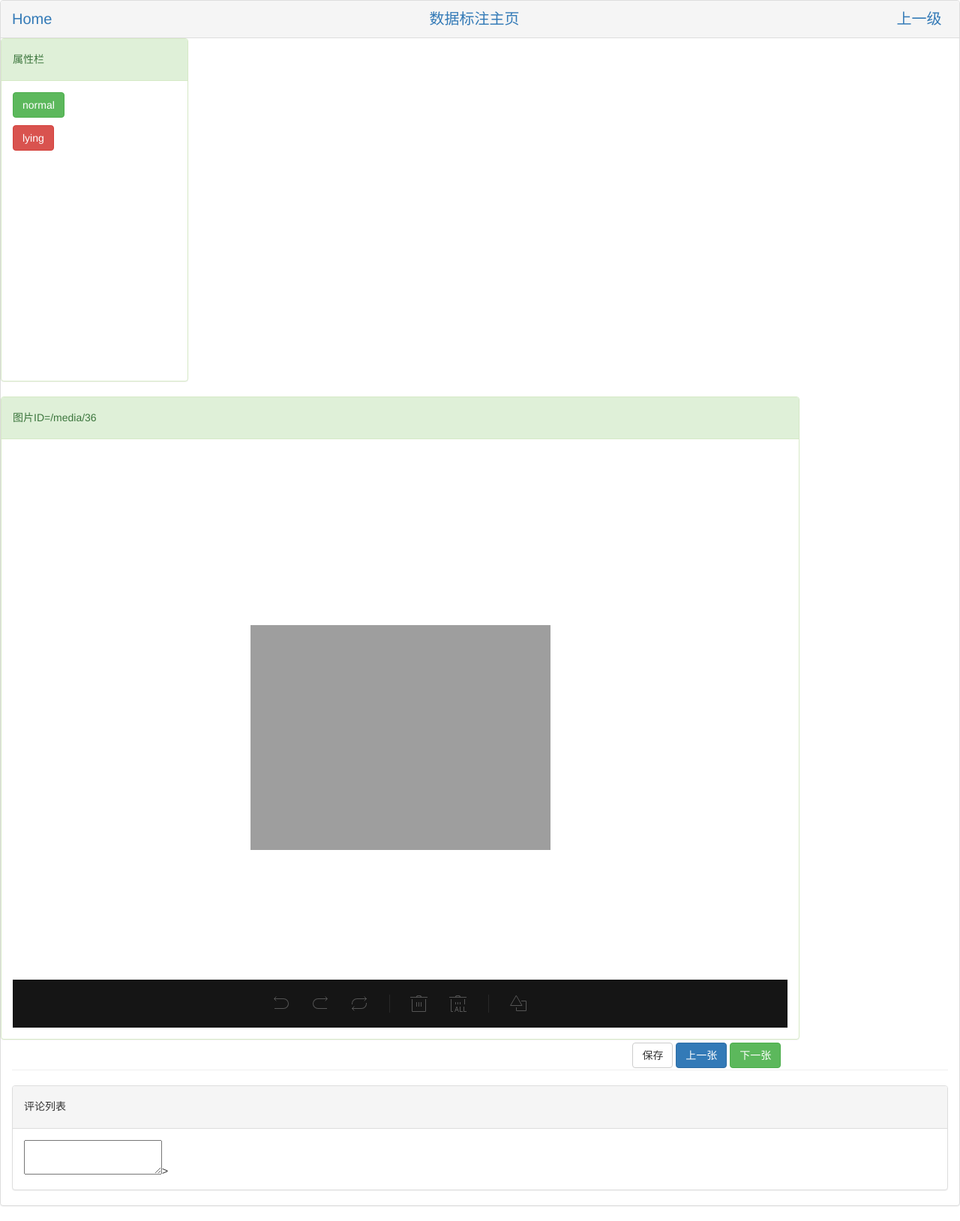
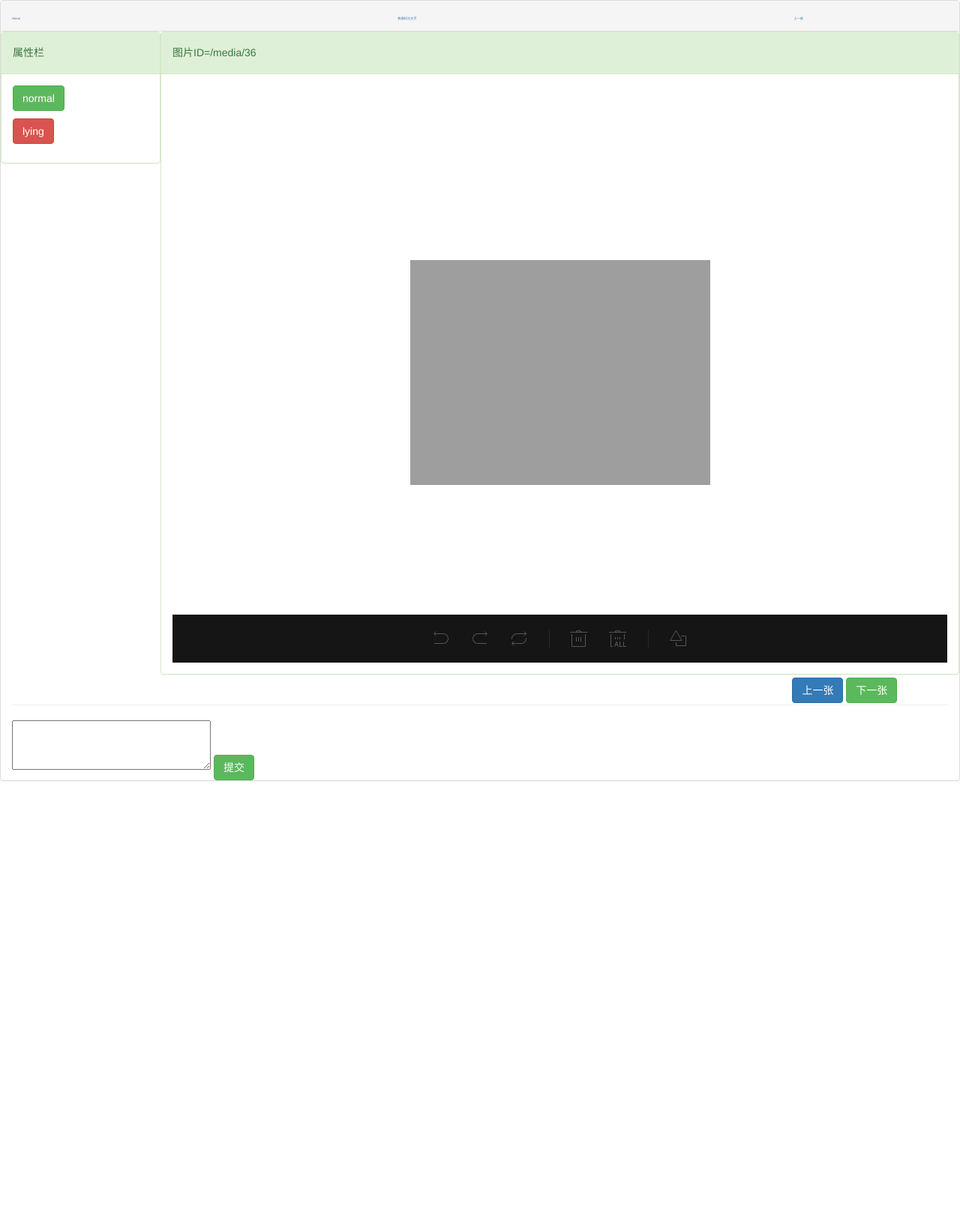
Before and after one commit to slm1996/DataMarker, a Django app: page /tagPage/ in a window 1280 px wide. Shown: the part 52-1681 px from the top of the page at 75% size. After the commit the page ends 1114 px from the top, so only its background shows below. Run offline with Django 3.2, Linux system fonts and the light colour scheme; the visitor is signed in with stand-in values (Sample User, id 1); a map, chart or similar area stays blank; some libraries are stand-ins or nearby versions.

Commit message:
11-23 commit

```diff
--- a/static/css/tagpage.css
+++ b/static/css/tagpage.css
@@ -12,7 +12,7 @@
 
 /*}*/
 .s{
-    font-size: 20px;
+    font-size: 30%;
 }
 .s2{
     margin-left: 40%;
@@ -24,7 +24,3 @@
     margin-left: 80%;
 
 }
-/*.collapse navbar-collapse{*/
-/*!* 设置鼠标悬停时鼠标指针的形状为手型 *!*/
-    /*cursor:pointer;*/
-/*}*/
--- a/templates/tagPage.html
+++ b/templates/tagPage.html
@@ -28,14 +28,14 @@
         {% csrf_token %}
         <div class="container-fluid">
             <div class="row">
-                <div class="col-md-2" style="padding: 0;width: 250px">
+                <div class="col-md-2" style="padding: 0;">
                     <div class="panel panel-success">
                         <div class="panel-heading">
                             <h5>属性栏</h5>
                         </div>
-                        <div class="panel-body" style="height: 400px">
+                        <div class="panel-body">
                             <p>
-                                <button class="btn btn-success normal">normal</button>
+                                <button type="reset" class="btn btn-success normal">normal</button>
                             </p>
                             <p>
                                 <button class="btn btn-danger lying">lying</button>
@@ -52,13 +52,14 @@
                         </div>
 
 
-                        <div class="panel-body" style="height: 800px;">
+                        <div class="panel-body" style="height:800px;">
 
                             <div id="tui-image-editor-container">
                             </div>
+                            <canvas id="cvs" style="position:absolute;bottom:150px;right: 150px "></canvas>
                             <br>
                             <div class="view">
-                                <button type="button" class="btn btn-default save">保存</button>
+                                <button type="button" style="display: none" class="btn btn-default save">保存</button>
                                 <button type="button" class="btn btn-primary prev">上一张</button>
                                 <button type="button" class="btn btn-success next">下一张</button>
                             </div>
@@ -66,23 +67,23 @@
                         </div>
                     </div>
                 </div>
-                {#                <div class="view">#}
-                {#                    <button type="button" class="btn btn-warning">收藏</button>#}
-                {#                    <button type="button" class="btn btn-default">撤销</button>#}
-                {#                    <button type="button" class="btn btn-primary prev">上一张</button>#}
-                {#                    <button type="button" class="btn btn-success next">下一张</button>#}
-                {#                </div>#}
+
+
             </div>
             <hr>
-            <div class="panel panel-default" style="padding: 0">
-                <div class="panel-heading">
-                    <h5><span>评论列表</span>
-                    </h5>
-                </div>
-                <div class="panel-body">
-                    <textarea></textarea>>
-                </div>
-            </div>
+            <form action="">
+                <textarea name="" id="" cols="30" rows="3"></textarea>
+                <input type="button" value="提交" class="btn btn-success">
+            </form>
+            {#            <div class="panel panel-default" style="padding: 0">#}
+            {#                <div class="panel-heading">#}
+            {#                    <h5><span>评论列表</span>#}
+            {#                    </h5>#}
+            {#                </div>#}
+            {#                <div class="panel-body">#}
+            {#                    <textarea></textarea>>#}
+            {#                </div>#}
+            {#            </div>#}
         </div>
 
         <!--内容结束-->
@@ -107,20 +108,65 @@
 <script type="text/javascript" src="{% static 'plugins/black-theme.js' %}"></script>
 <script>
 
+    /*var cvs = document.getElementById('cvs');
+    var ctx = cvs.getContext('2d');
+    cvs.width = 1150;
+    cvs.height = 650;
+    cvs.style.border = "0px solid #ccc";
+
+    function drawLine(arr, linecolor) {
+        ctx.beginPath();
+        ctx.strokeStyle = linecolor;
+        ctx.moveTo(arr[0][0], arr[0][1]);
+        //console.log(arr[0][0],arr[0][1])
+        for (var i = 1; i < arr.length; i++) {
+            ctx.lineTo(arr[i][0], arr[i][1]);
+        }
+        ctx.stroke();
+        ctx.closePath();
+    }*/
+
+    /*function drawTab(width) {
+        for (var i = 0; i < 180; i++) {
+            for (var j = 1; j < 12; j++) {
+                drawLine([[7 * i, 100 * j], [7 * i + 5, 100 * j]], "#efefef");
+                drawLine([[100 * j, 7 * i], [100 * j, 7 * i + 5]], "#efefef");
+            }
+        }
+    }*/
+
+    {#drawTab(1200);#}
+
+    // 鼠标跟随的事件
+    /*function mouseEvent() {
+        window.onmousemove = function (e) {
+            if (e.target.id === "cvs") {
+                ctx.clearRect(0, 0, cvs.width, cvs.height);
+                //drawTab(1200);
+                drawLine([[0, e.clientY], [1000, e.clientY]], "#cc3d48");
+                drawLine([[e.clientX, 0], [e.clientX, 1000]], "#cc3d48");
+                // console.log(e.target);
+                // console.log(e.clientX+':'+e.clientY);
+            }
+        }
+    }
+
+    mouseEvent();*/
+
 
     /*键盘控制按钮事件*/
     document.onkeydown = function (e) {
         var theEvent = window.event || e;
         var code = theEvent.keyCode || theEvent.which;
         if (code == 39) {
-            $(".next").click();
+            $(".next").click()&&$(".save").click();
         }
         else if (code == 37) {
             $(".prev").click();
         }
-        else if (code == 13) {
+        /*else if (code == 13) {
             $(".save").click();
-        }
+        }*/
     }
 
 
--- a/user/views.py
+++ b/user/views.py
@@ -126,12 +126,18 @@ def tag_page(request):
     :return:
     '''
     if request.method == 'POST':
+
         # print(request.POST.get('res'))
         result = request.POST.get('res')
         img = request.POST.get('img')
+        cs = Coord.objects.all()
+        for c in cs:
+            if c.img == img:
+                c.delete()
         result = json.loads(result)
         print(result)
         coord = Coord()
+
         coord.x = result[-1]['x']
         coord.y = result[-1]['y']
         coord.w = result[-1]['w']
@@ -142,6 +148,7 @@ def tag_page(request):
         else:
             coord.attr = 'lying'
         coord.img = img
+
         coord.save()
 
     return render(request, 'tagPage.html')
```
Also changed, not shown: other parts of templates/tagPage.html (+4 -7 lines).
